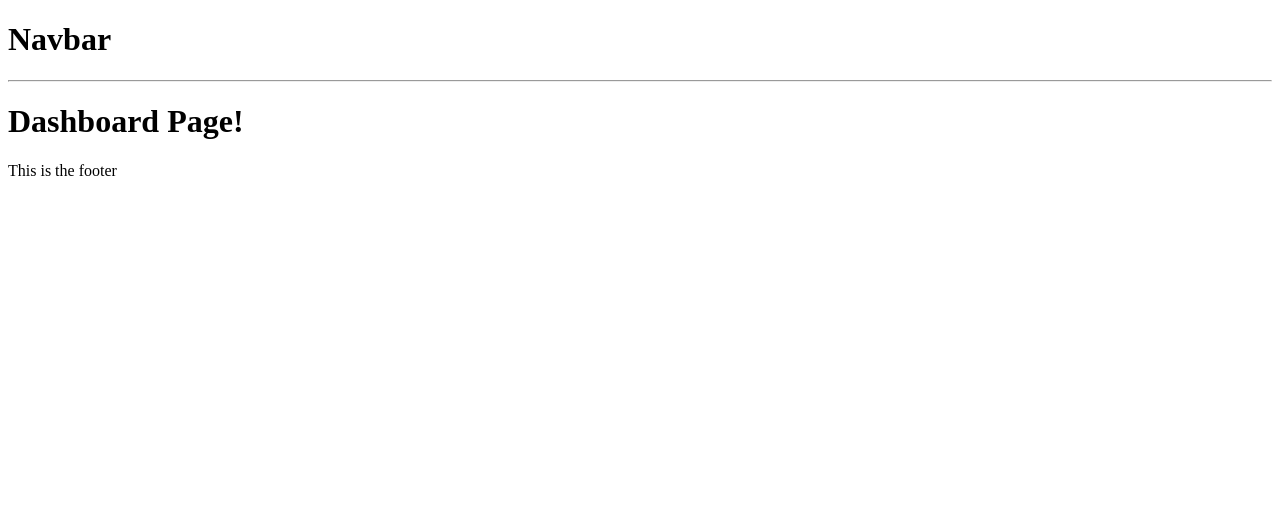
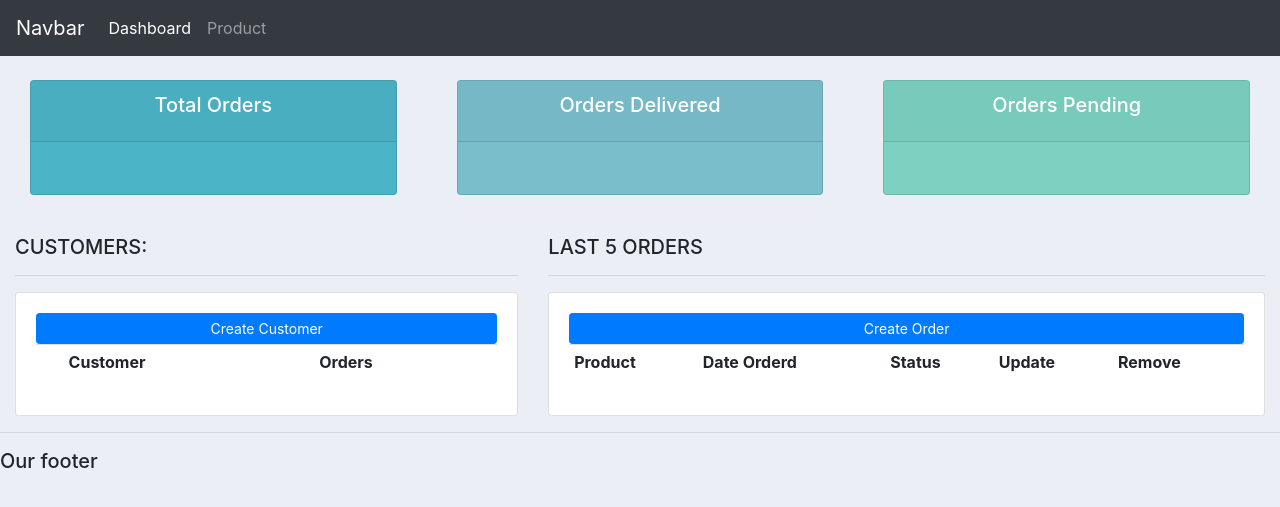
Before and after one commit to Abhishek-Shukla-github/Django-CRM, a Django app: page / in a window 1280 px wide. Shown: the top 507 px of the page. Run offline with Django 3.2, Linux system fonts and the light colour scheme; lists and menus that the app fills with data are empty; some libraries are stand-ins or nearby versions.

Commit message:
Complete all the Templates

```diff
--- a/django_crm/accounts/templates/accounts/dashboard.html
+++ b/django_crm/accounts/templates/accounts/dashboard.html
@@ -1,5 +1,46 @@
-{% extends 'accounts/main.html' %}
+{%  extends 'accounts/main.html' %}
 
-{%block content%}
-    <h1>Dashboard Page!</h1>
-{%endblock%}
+{% block content %}
+
+{%  include 'accounts/status.html' %}
+
+<br>
+
+<div class="row">
+	<div class="col-md-5">
+		<h5>CUSTOMERS:</h5>
+		<hr>
+		<div class="card card-body">
+			<a class="btn btn-primary  btn-sm btn-block" href="">Create Customer</a>
+			<table class="table table-sm">
+				<tr>
+					<th></th>
+					<th>Customer</th>
+					<th>Orders</th>
+				</tr>
+
+			</table>
+		</div>
+	</div>
+
+	<div class="col-md-7">
+		<h5>LAST 5 ORDERS</h5>
+		<hr>
+		<div class="card card-body">
+			<a class="btn btn-primary  btn-sm btn-block" href="">Create Order</a>
+			<table class="table table-sm">
+				<tr>
+					<th>Product</th>
+					<th>Date Orderd</th>
+					<th>Status</th>
+					<th>Update</th>
+					<th>Remove</th>
+				</tr>
+
+			</table>
+		</div>
+	</div>
+
+</div>
+
+{% endblock %}
--- a/django_crm/accounts/templates/accounts/main.html
+++ b/django_crm/accounts/templates/accounts/main.html
@@ -1,28 +1,53 @@
 <!DOCTYPE html>
-<!--[if lt IE 7]>      <html class="no-js lt-ie9 lt-ie8 lt-ie7"> <![endif]-->
-<!--[if IE 7]>         <html class="no-js lt-ie9 lt-ie8"> <![endif]-->
-<!--[if IE 8]>         <html class="no-js lt-ie9"> <![endif]-->
-<!--[if gt IE 8]>      <html class="no-js"> <!--<![endif]-->
 <html>
-    <head>
-        <meta charset="utf-8">
-        <meta http-equiv="X-UA-Compatible" content="IE=edge">
-        <title>Django CRM</title>
-        <meta name="description" content="">
-        <meta name="viewport" content="width=device-width, initial-scale=1">
-        <link rel="stylesheet" href="">
-    </head>
-    <body>
-        <!--[if lt IE 7]>
-            <p class="browsehappy">You are using an <strong>outdated</strong> browser. Please <a href="#">upgrade your browser</a> to improve your experience.</p>
-        <![endif]-->
-        {% include "accounts/navbar.html" %}
-        <hr>
-        {%block content%}
-        {%endblock %}
-        <footer>
-            <p>This is the footer</p>
-        </footer>
-        <script src="" async defer></script>
-    </body>
+<head>
+	<title>CRM</title>
+	<link rel="stylesheet" href="https://stackpath.bootstrapcdn.com/bootstrap/4.3.1/css/bootstrap.min.css" integrity="sha384-ggOyR0iXCbMQv3Xipma34MD+dH/1fQ784/j6cY/iJTQUOhcWr7x9JvoRxT2MZw1T" crossorigin="anonymous">
+
+
+	<style>
+
+		#logo{
+		}
+
+		body{
+			background-color: #ebeff5;
+		}
+
+
+		#total-orders{
+			background-color: #4cb4c7;
+		}
+
+
+		#orders-delivered{
+			background-color: #7abecc;
+		}
+
+		#orders-pending{
+			background-color: #7CD1C0;
+		}
+
+
+
+
+	</style>
+</head>
+<body>
+	{%  include 'accounts/navbar.html' %}
+	<div class="container-fluid">
+	{% block content %}
+
+
+
+	{% endblock %}
+    </div>
+	<hr>
+	<h5>Our footer</h5>
+
+</body>
+
+<script src="https://code.jquery.com/jquery-3.3.1.slim.min.js" integrity="sha384-q8i/X+965DzO0rT7abK41JStQIAqVgRVzpbzo5smXKp4YfRvH+8abtTE1Pi6jizo" crossorigin="anonymous"></script>
+<script src="https://cdnjs.cloudflare.com/ajax/libs/popper.js/1.14.7/umd/popper.min.js" integrity="sha384-UO2eT0CpHqdSJQ6hJty5KVphtPhzWj9WO1clHTMGa3JDZwrnQq4sF86dIHNDz0W1" crossorigin="anonymous"></script>
+<script src="https://stackpath.bootstrapcdn.com/bootstrap/4.3.1/js/bootstrap.min.js" integrity="sha384-JjSmVgyd0p3pXB1rRibZUAYoIIy6OrQ6VrjIEaFf/nJGzIxFDsf4x0xIM+B07jRM" crossorigin="anonymous"></script>
 </html>
--- a/django_crm/accounts/templates/accounts/navbar.html
+++ b/django_crm/accounts/templates/accounts/navbar.html
@@ -1 +1,16 @@
-<h1>Navbar</h1>
+<nav class="navbar navbar-expand-lg navbar-dark bg-dark">
+  <a class="navbar-brand" href="#">Navbar</a>
+  <button class="navbar-toggler" type="button" data-toggle="collapse" data-target="#navbarNav" aria-controls="navbarNav" aria-expanded="false" aria-label="Toggle navigation">
+    <span class="navbar-toggler-icon"></span>
+  </button>
+  <div class="collapse navbar-collapse" id="navbarNav">
+    <ul class="navbar-nav">
+      <li class="nav-item active">
+        <a class="nav-link" href="#">Dashboard</a>
+      </li>
+      <li class="nav-item">
+        <a class="nav-link" href="#">Product</a>
+      </li>
+    </ul>
+  </div>
+</nav>
--- /dev/null
+++ b/django_crm/accounts/templates/accounts/status.html
@@ -0,0 +1,42 @@
+<br>
+
+<div class="row">
+	<div class="col">
+		<div class="col-md">
+			<div class="card text-center text-white  mb-3" id="total-orders">
+			  	<div class="card-header">
+			  		<h5 class="card-title">Total Orders</h5>
+			  	</div>
+			  	<div class="card-body">
+			    	<h3 class="card-title"></h3>
+			  	</div>
+			</div>
+		</div>
+	</div>
+
+	<div class="col">
+		<div class="col-md">
+			<div class="card text-center text-white  mb-3" id="orders-delivered">
+			  	<div class="card-header">
+			  		<h5 class="card-title">Orders Delivered</h5>
+			  	</div>
+			  	<div class="card-body">
+			    	<h3 class="card-title"></h3>
+			  	</div>
+			</div>
+		</div>
+	</div>
+
+	<div class="col">
+		<div class="col-md">
+			<div class="card text-center text-white  mb-3" id="orders-pending">
+			  	<div class="card-header">
+			  		<h5 class="card-title">Orders Pending</h5>
+			  	</div>
+			  	<div class="card-body">
+			    	<h3 class="card-title"></h3>
+			  	</div>
+			</div>
+		</div>
+	</div>
+</div>
```
Also changed, not shown: django_crm/accounts/templates/accounts/customer.html (+69 -4 lines), django_crm/accounts/templates/accounts/product.html (+26 -4 lines).
